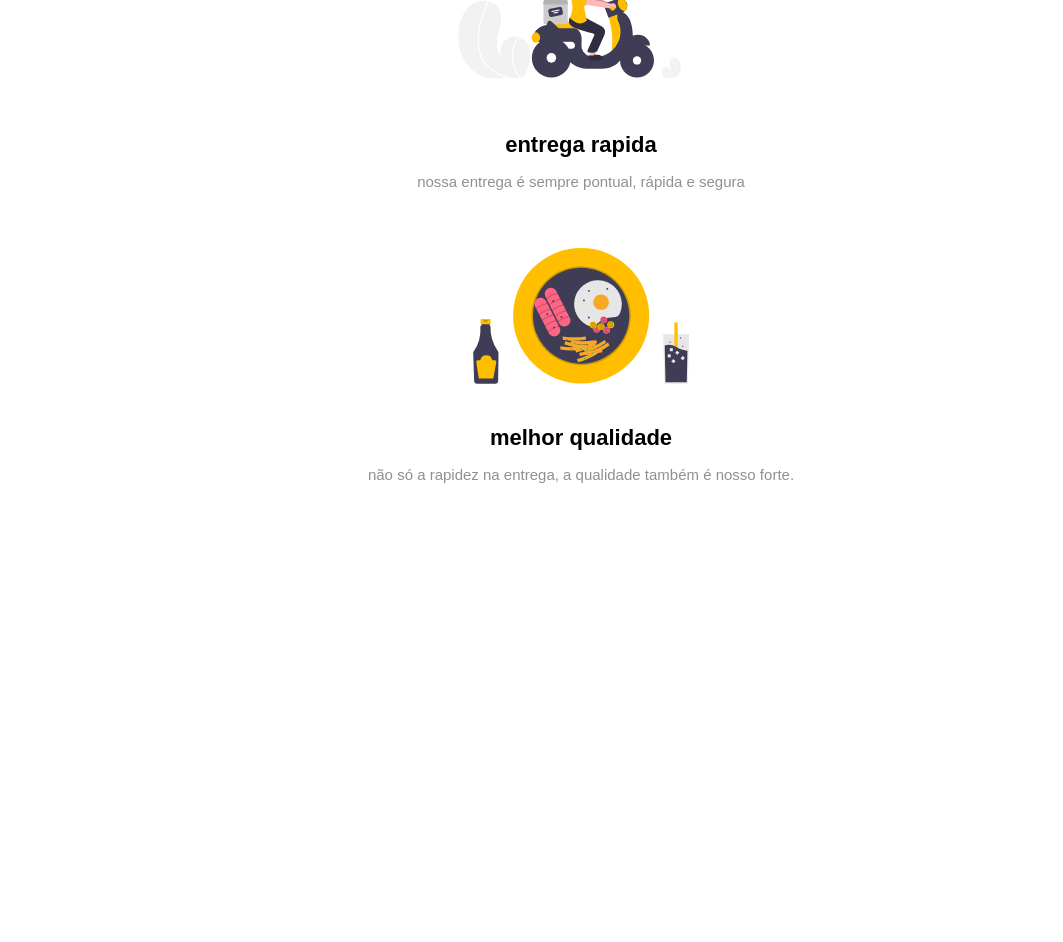
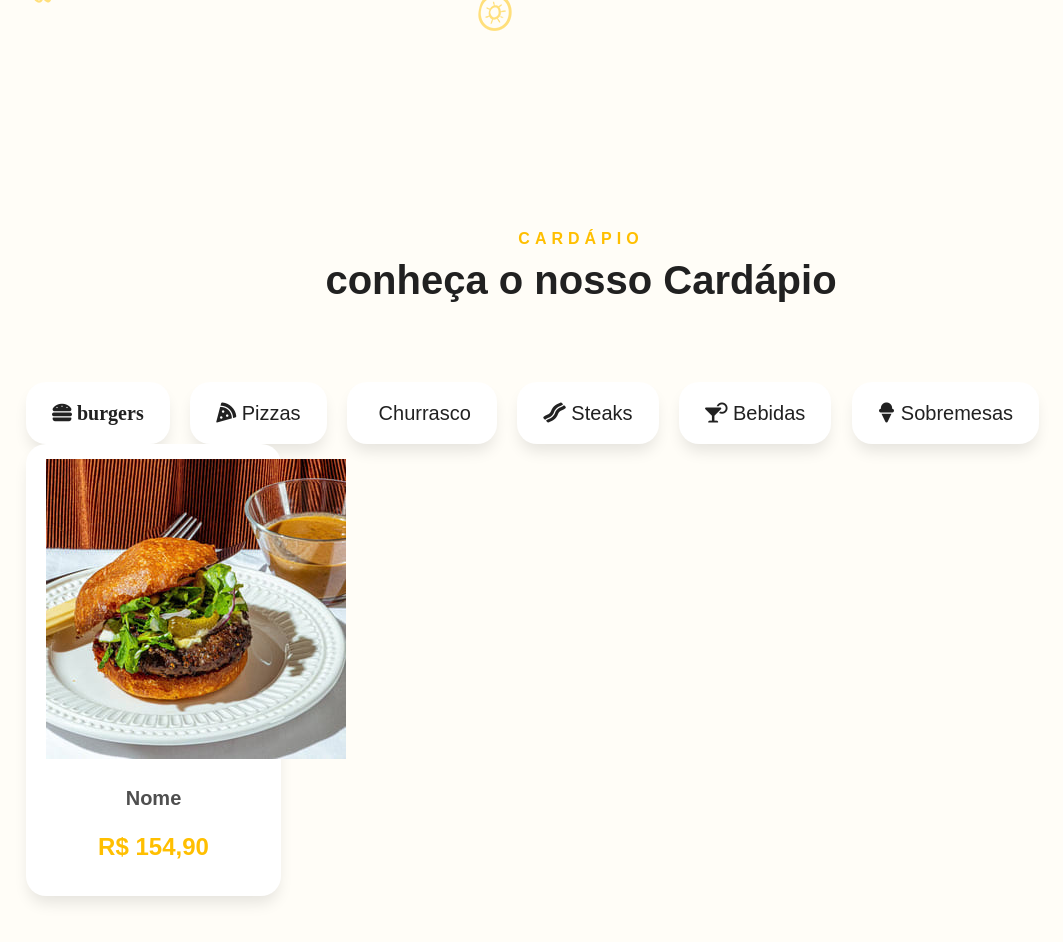
Before and after one commit to Melancia06/menu-fodastico, a plain HTML site: page index.html in a window 1280 px wide. Shown: the part 1600-2542 px from the top of the page, without its empty margins (59-1122 px from the left). Before the commit the page ends 2285 px from the top, so only its background shows below. Drawn offline with Linux system fonts and the light colour scheme.

Commit message:
cardapio com preço

```diff
--- a/css/main.css
+++ b/css/main.css
@@ -1,63 +1,63 @@
-@font-face {
+@font-face{
     font-family: 'Poppins-Medium.otf';
-    src: url(../fonts/Poppins-Medium.otf);
+    src: url(../fonts/Poppins-Medium.otf)
 }
-@font-face {
+@font-face{
     font-family: 'Poppins-Regular.otf';
-    src: url(../fonts/Poppins-Regular.otf);
+    src: url(../fonts/Poppins-Regular.otf)
 }
 :root{
+    --color-background: #fffdf7;
+    --color-black: #212121;
+    --color-black-heavy: #000000;
+    --color-text: #4f4f4f;
+    --color-text-out: #90908e;
+    --color-primary: #ffbf00;
+    --color-secondary: #fff2cc;
+    --color-white: #ffffff;
+    --color-red: #e74c3c;
+    --color-green: #2ecc71;
+    --color-separate: #cccccc;
 
-    --color-background:#fffdf7 ;
-    --color-black:#000000 ;
-    --color-black-heavy:#000000;
-    --color-text:#ffffff ;
-    --color-text-out:#90908e;
-    --color-primary:#ffbf00 ;
-    --color-secondary:#fff2cc ;
-    --color-white:#fff ;
-    --color-red:#e74c3c ;
-    --color-green:#2ecc71 ;
-    --color-separate:#cccccc ;
 }
 
 html, body{
     font-family: 'PoppinsRegular', 'Rubik', sans-serif;
     background-color: var(--color-background);
-    background-color: var(--color-text);
-}
-b{
-    font-family: 'PoppinaMedium', 'Rudik', sans-serif ;
+    color: var(--color-text);
 }
 
+b{
+    font-family: 'PoppinsMedium', 'Rubik' sans-serif;
+}
 
 .color-primary{
     color: var(--color-primary);
 }
 
 .nav-link{
-    color :var(--color-black);
-    padding-left: 35px !important;
-    padding-right:35px !important;
+    color: var(--color-black);
+    padding-left:  35px !important;
+    padding-right: 35px !important;
+}
 
-}
 .btn-white{
-    background-color:  var(--color-white);
+    background-color: var(--color-white);
     color: var(--color-black) !important;
-    border-radius:  15px;
+    border-radius: 20px;
     padding: 15px 25px;
     font-size: 20px;
     box-shadow: 0px 10px 15px -3px rgba(0, 0, 0, 0.1);
+}
 
-}
 .btn-white.active, .btn-white:hover{
     background-color: var(--color-primary);
 }
 
 .btn-icon{
-
     padding-right: 75px;
 }
+
 .btn-icon .icon{
     display: inline-block;
     color: var(--color-black);
@@ -70,8 +70,8 @@ b{
     border-radius: 15px;
     text-align: center;
     padding-top: 6px;
+}
 
-}
 .banner{
     padding-top: 110px;
     padding-bottom: 200px;
@@ -81,84 +81,83 @@ b{
     flex-direction: column;
     justify-content: center;
     margin-bottom: 60px;
-
 }
 
 .text-banner h1{
-
     color: var(--color-black);
     font-size: 60px;
-
-
 }
 
 .text-banner p{
-  margin-top: 15px;
-    margin-bottom:15px ;
+    margin-top: 15px;
+    margin-bottom: 15px;
     font-size: 20px;
 }
 
 a.navbar-brand{
-    margin-left: -25px;
+    margin-left: -30px;
+}
 
-}
 .btn-yellow{
     background-color: var(--color-primary);
     color: var(--color-white) !important;
     border-radius: 20px;
     padding: 15px 20px;
     font-size: 20px;
-    box-shadow: 0px 10px 15px -3px rgba(0, 0, 0, 0.1);
+    box-shadow: 0px 10px 15px -3px rgba(0, 0, 0, 0.1)   ;
+}
 
-}
 .btn-icon-left{
-
     padding-left: 70px;
 }
+
 .btn-icon-left span.icon-left{
     display: inline-block;
     color: var(--color-white);
-    background-color: var(--color-primarym );
+    background-color: var(--color-primary);
     width: 45px;
+    height: 45px;
     position: absolute;
     margin-left: -60px;
-    margin-top: -8px;
+    margin-top:  -8px;
     border-radius: 15px;
     text-align: center;
     padding-top: 8px;
+}
 
+.btm-sm{
+    padding: 9px 15px !important;
+    border-radius: 15px !important;
+    font-size: 18px !important;
 }
-.btn-sm{
-    padding: 9px 15px!important ;
-    border-radius: 15px!important ;
-    font-size: 8px!important;
 
-}
 .btn-social{
     width: 50px;
 }
+
 .card-banner{
     height: 450px;
     width: 450px;
     border-radius: 170px;
     background-color: #f4c949;
-    position:absolute;
+    position: absolute;
     right: 0;
     top: -80px;
 }
+
 .img-banner img{
     position: absolute;
     width: 570px;
     top: 30px;
-    right:15px ;
+    right: 15px;
 }
+
 .card{
-    border-radius: 20px;
+    border-radius: 20px ;
     padding: 15px 20px;
     font-size: 20px;
-    box-shadow: 0px 10px 15px -3px rgba(0, 0, 0, 0.1)!important;
-    border:none !important;
-
+    box-shadow: 0px 10px 15px -3px rgba(0, 0, 0, 0.1) !important;
+    border: none !important;
 }
 
 .card-case{
@@ -176,27 +175,67 @@ a.navbar-brand{
     right: 20px;
     bottom: 10px;
 }
+
 .servicos{
     padding-top: 100px;
     padding-bottom: 150px;
 }
 
+.background-servicos{
+    position: absolute;
+    left: 0;
+    right: 0;
+    height: 500px;
+    background-image: url(../img/bg-icons-2.png)
+}
+
 .card-icon{
     height: 150px;
-    margin:0 auto;
+    margin: 0 auto;
     margin-bottom: 30px;
     display: flex;
     justify-content: center;
     align-items: center;
 }
 
-.card-text{
+.card-text {
     color: var(--color-text-out);
     font-size: 15px;
     padding: 0px 30px;
 }
+.hint-title{
+    color: var(--color-primary);
+    font-size: 16px;
+    text-transform: uppercase;
+    letter-spacing: 5px;
+}
+
+.title{
+    color: var(--color-black);
+    font-size: 40px;
+    margin-top: 5px;
+    margin-bottom: 30px;
+}
+
+.cardapio{
+    padding-top: 50px;
+    padding-bottom: 150px;
+}
+
 .card-text p{
     font-size: 22px;
     color: var(--color-black);
-    margin-bottom: 10px ;
+    margin-bottom: 10px;
 }
+.card-item title-produto{
+    color: var(--color-black);
+    text-overflow: ellipsis;
+    white-space: nowrap;
+    overflow: hidden;
+    height: 40px;
+    margin-bottom: 0px;
+}
+.card-item .price-produto{
+    color: var(--color-primary);
+    font-size: 24px;
+}
--- a/index.html
+++ b/index.html
@@ -122,6 +122,7 @@
     </section>
 
     <section class=" servicos" id="servicos">
+        <div class="background-servicos"></div>
         <div class="container">
             <div class="class row">
                 <div class="col-12 text-center mb-5">
@@ -130,7 +131,7 @@
                         <b>como são nossos serviços</b>
                     </h1>
                 </div>
-                <div class="col-12 col-4 mb-5">
+                <div class=" col-4 mb-5">
                     <div class="card-icon text-center">
                         <img src="img/icone-pedido.svg" width="150"/>
                     </div>
@@ -142,7 +143,7 @@
                     </div>
                 </div>
 
-                <div class="col-12 col-4 mb-5">
+                <div class=" col-4 mb-5">
                     <div class="card-icon text-center">
                         <img src="img/icone-delivery.svg" width="250"/>
                     </div>
@@ -154,7 +155,7 @@
                     </div>
                 </div>
 
-                <div class="col-12 col-4 mb-5">
+                <div class=" col-4 mb-5">
                     <div class="card-icon text-center">
                         <img src="img/icone-qualidade.svg" width="250"/>
                     </div>
@@ -169,7 +170,54 @@
         </div>
     </section>
     <section class="cardapio" id="cardapio">
+        <div class="container">
+            <div class="row">
+                <div class="col-12 text-center mb-5">
+                    <span class="hint-title"><b>Cardápio</b></span>
+                    <h1 class="title">
+                        <b>conheça o nosso Cardápio</b>
+                    </h1>
+                </div>
 
+                <div class="col-12 container-menu">
+                    <a class="btn btn-white btn-sm mr-3">
+                        <i class="fas fa-hamburger">&nbsp;burgers</i>
+                    </a>
+                    <a class="btn btn-white btn-sm mr-3">
+                        <i class="fas fa-pizza-slice"></i>&nbsp;Pizzas
+                    </a>
+                    <a class="btn btn-white btn-sm mr-3">
+                        <i class="fas fa-drumtick-bite"></i>&nbsp;Churrasco
+                    </a>
+                    <a class="btn btn-white btn-sm mr-3">
+                        <i class="fas fa-bacon"></i>&nbsp;Steaks
+                    </a>
+                    <a class="btn btn-white btn-sm mr-3">
+                        <i class="fas fa-cocktail"></i>&nbsp;Bebidas
+                    </a>
+                    <a class="btn btn-white btn-sm mr-3">
+                        <i class="fas fa-ice-cream"></i>&nbsp;Sobremesas
+                    </a>
+                </div>
+                <div class="col-12">
+                    <div class="row" id="itensCardapio">
+                        <div class="col-3">
+                            <div class="card card-item">
+                                <div class="img-produto">
+                                    <img src="./img/cardapio/burguers/burger-au-poivre-kit-4-pack.3ca0e39b02db753304cd185638dad518.jpg" alt="">
+                                </div>
+                                <p class="title-produto text-center mt-4">
+                                    <b>Nome</b>
+                                </p>
+                                <p class="price-produto text-center">
+                                    <b>R$ 154,90</b>
+                                </p>
+                            </div>
+                        </div>
+                    </div>
+                </div>
+            </div>
+        </div>
     </section>
 
     <section class="depoimentos" id="depoimentos"></section>
```
